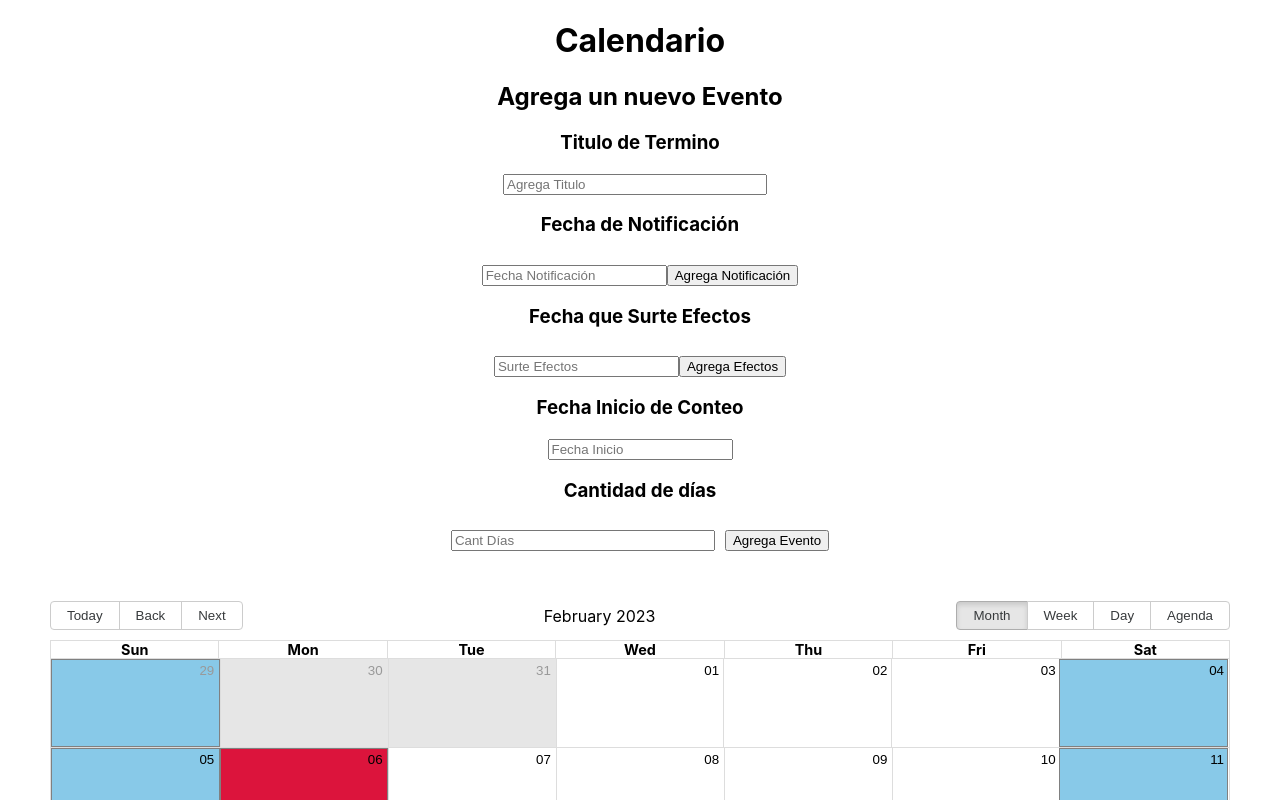
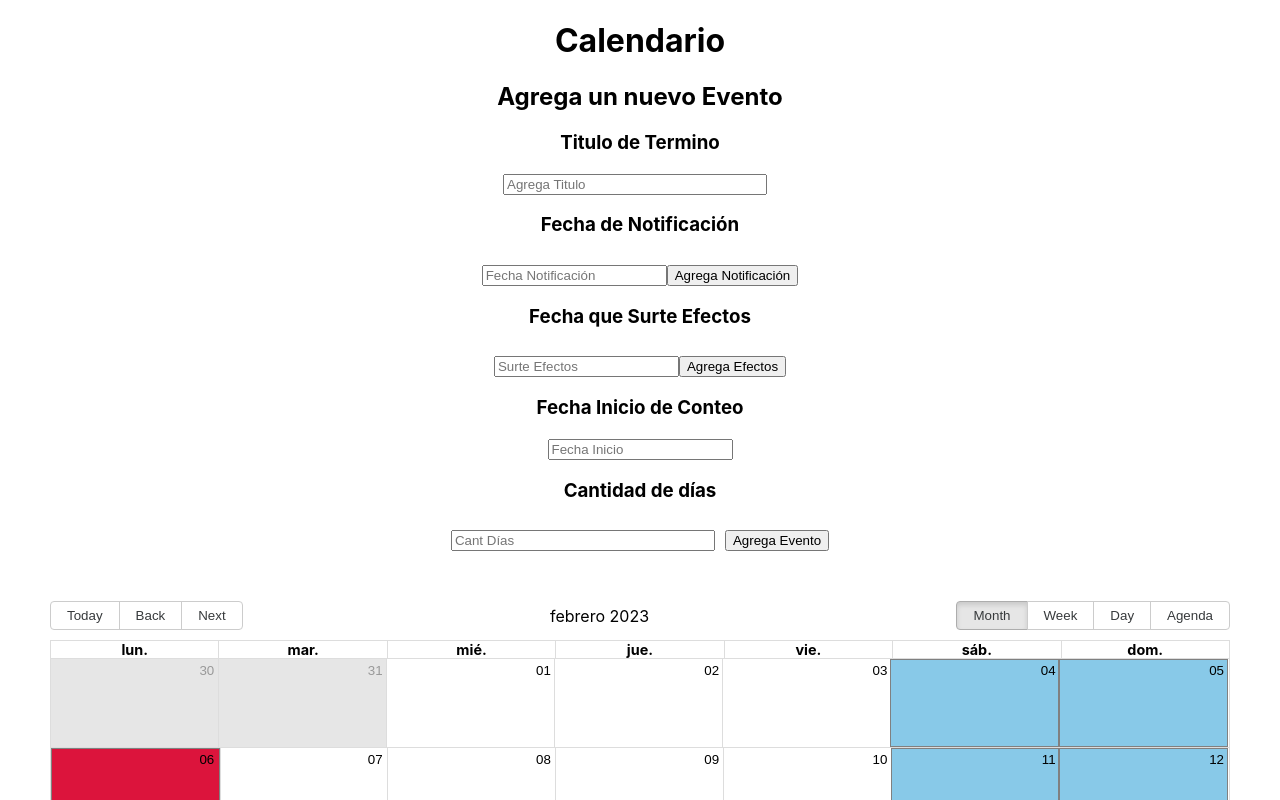
Before and after one commit to alvarodgzz/calendarioTerminos, a React (Create React App) app: page / in a window 1280 px wide. Shown: the top 800 px of the page. Built offline with nearby package versions, Linux system fonts and the light colour scheme.

Commit message:
fix calendar days are now in spanish

```diff
--- a/src/App.js
+++ b/src/App.js
@@ -1,5 +1,5 @@
 import "./App.css";
-import { Calendar, dateFnsLocalizer } from "react-big-calendar";
+import { Calendar, dateFnsLocalizer, momentLocalizer } from "react-big-calendar";
 import format from "date-fns/format";
 import parse from "date-fns/parse";
 import startOfWeek from "date-fns/startOfWeek";
@@ -9,6 +9,8 @@ import React, { useState, useEffect } from "react";
 import DatePicker, { getDefaultLocale } from "react-datepicker";
 import "react-datepicker/dist/react-datepicker.css";
 import { addDays } from "date-fns";
+import moment from "moment"
+import 'moment/locale/es';
 
 // var mongo = require('mongodb');
 
@@ -22,16 +24,18 @@ import { addDays } from "date-fns";
 // });
 
 const locales = {
-  "en-US": require("date-fns/locale/en-US")
+  "es": require("date-fns/locale/es")
 }
-const localizer = dateFnsLocalizer({
-  format,
-  parse,
-  startOfWeek,
-  getDay,
-  dateFnsLocalizer,
-  locales
-})
+// const localizer = dateFnsLocalizer({
+//   format,
+//   parse,
+//   startOfWeek,
+//   getDay,
+//   dateFnsLocalizer,
+//   locales
+// })
+
+const localizer = momentLocalizer(moment)
 
 const events = [
   // {
@@ -120,6 +124,22 @@ function App() {
 
   const [newEfect, setNewEfect] = useState({title: "", start: "", notification: "", efects: "", cantDias: "", end: ""})
   const [allEfects, setAllEfects] = useState(efects)
+
+  const customDateHeader = () => {
+      return (
+        <div className='row p-0 m-0'>
+          <div className='col-md-10 text-center p-0 mt-1'>City</div>
+          <div className='col-md-2 p-0'>
+            <button
+              className='btn btn-sm btn-outline-primary font-weight-bold mt-1'
+              onClick={alert('hello world')}
+            >
+            </button>
+          </div>
+        </div>
+      );
+
+  };
 
   const calendarStyle = (date) => {
     if (isDisabledDay(disableDates, date))
```
